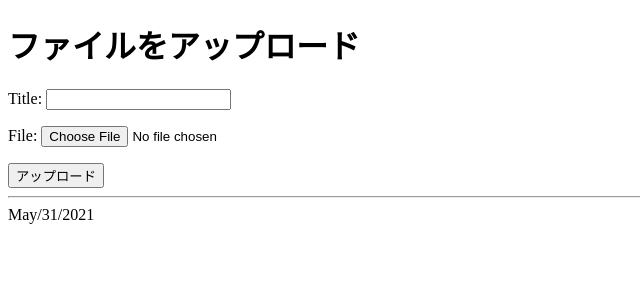
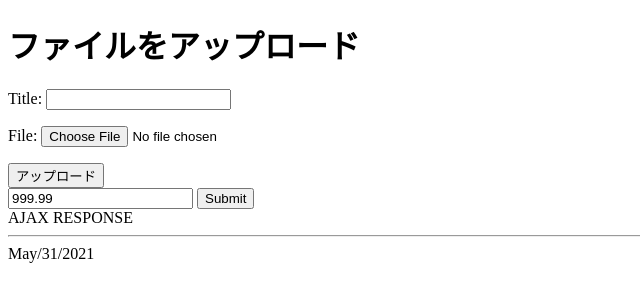
Before and after one commit to Kenta1505/finddogs, a Django app: template file_upload/templates/file_upload/upload.html in a window 1280 px wide. Shown: the top 302 px of the page, without its empty margins (0-640 px from the left). Run offline with Django 3.2, Linux system fonts and the light colour scheme; the template is opened without the code that fills it: values that come from a table or form of the project are taken from there, others are empty; parts of the project's set-up code (start-up, migrations or seed data) failed here and were passed over; some libraries are stand-ins or nearby versions.

Commit message:
2021/06/03 23:56

```diff
--- a/file_upload/templates/file_upload/upload.html
+++ b/file_upload/templates/file_upload/upload.html
@@ -8,7 +8,6 @@
 <script src="https://cdnjs.cloudflare.com/ajax/libs/jquery/3.3.1/jquery.min.js"></script>
 <script src="https://cdnjs.cloudflare.com/ajax/libs/popper.js/1.14.0/umd/popper.min.js" integrity="sha384-cs/chFZiN24E4KMATLdqdvsezGxaGsi4hLGOzlXwp5UZB1LY//20VyM2taTB4QvJ" crossorigin="anonymous"></script>
 <script src="https://stackpath.bootstrapcdn.com/bootstrap/4.1.0/js/bootstrap.min.js" integrity="sha384-uefMccjFJAIv6A+rW+L4AHf99KvxDjWSu1z9VI8SKNVmz4sk7buKt/6v9KI65qnm" crossorigin="anonymous"></script>
-
 <title>ファイルアップロード</title>
 </head>
 <body>
@@ -18,6 +17,35 @@
       {{ form.as_p }}
       <button type="submit">アップロード</button>
     </form>
+    <form name="name_form" action="/test_ajax_app/ajax/" method="POST">
+      <!-- <form name="name_form" action="/test_ajax_app/" method="POST"> -->
+      {% csrf_token %}
+      <input type="text" id="id_input_text" name="name_input_text" value="999.99">
+      <input class="btn" type="submit">
+    </form>
+    <span id="id_div_ajax_response">
+      AJAX RESPONSE
+    </span>
+    <!--JavaScript部分Qiitaから -->
+    <script>
+    // formのsubmitイベントをここで処理。
+    $("form").submit( function(event) {
+      // ここ↓で、デフォルトのform操作を一時的に防止しているらしい
+      event.preventDefault();
+      var form = $(this);
+      $.ajax({
+        url: form.prop("action"),
+        method: form.prop("method"),
+        data: form.serialize(),
+        timeout: 10000,
+        dataType: "text",
+      })
+      .done( function(data){
+        alert("done");
+        $("#id_div_ajax_response").text(data);
+      })
+    });
+    </script>
 <hr />
 May/31/2021<p />
 </body>
--- a/file_upload/urls.py
+++ b/file_upload/urls.py
@@ -4,4 +4,6 @@ from . import views
 
 urlpatterns = [
     path('', views.file_upload, name='file_upload'),
+    path("ajax_response/", views.test_ajax_response),
+    path("ajax/", views.test_ajax_app),
 ]
--- a/file_upload/views.py
+++ b/file_upload/views.py
@@ -12,6 +12,11 @@ import sys
 # def file_upload(request):
 #     if request.method=="POST":
 #         form = Image(request.POST)
+
+#Ajax trial
+def test_ajax_app(request):
+    hoge="Hello Django!!"
+    return render(request, "MyApp/upload.html", {"hoge":hoge,})
 
 # ------------------------------------------------------------------
 def file_upload(request):
```
